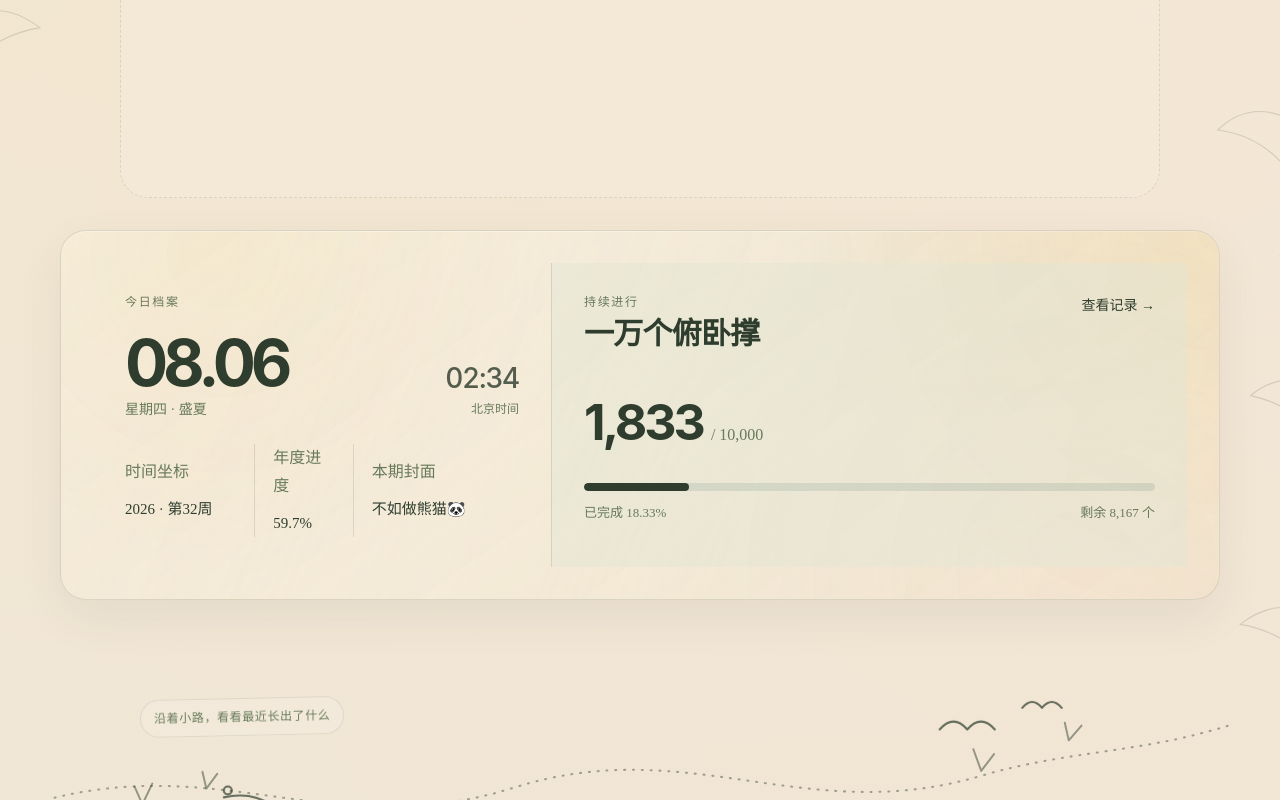
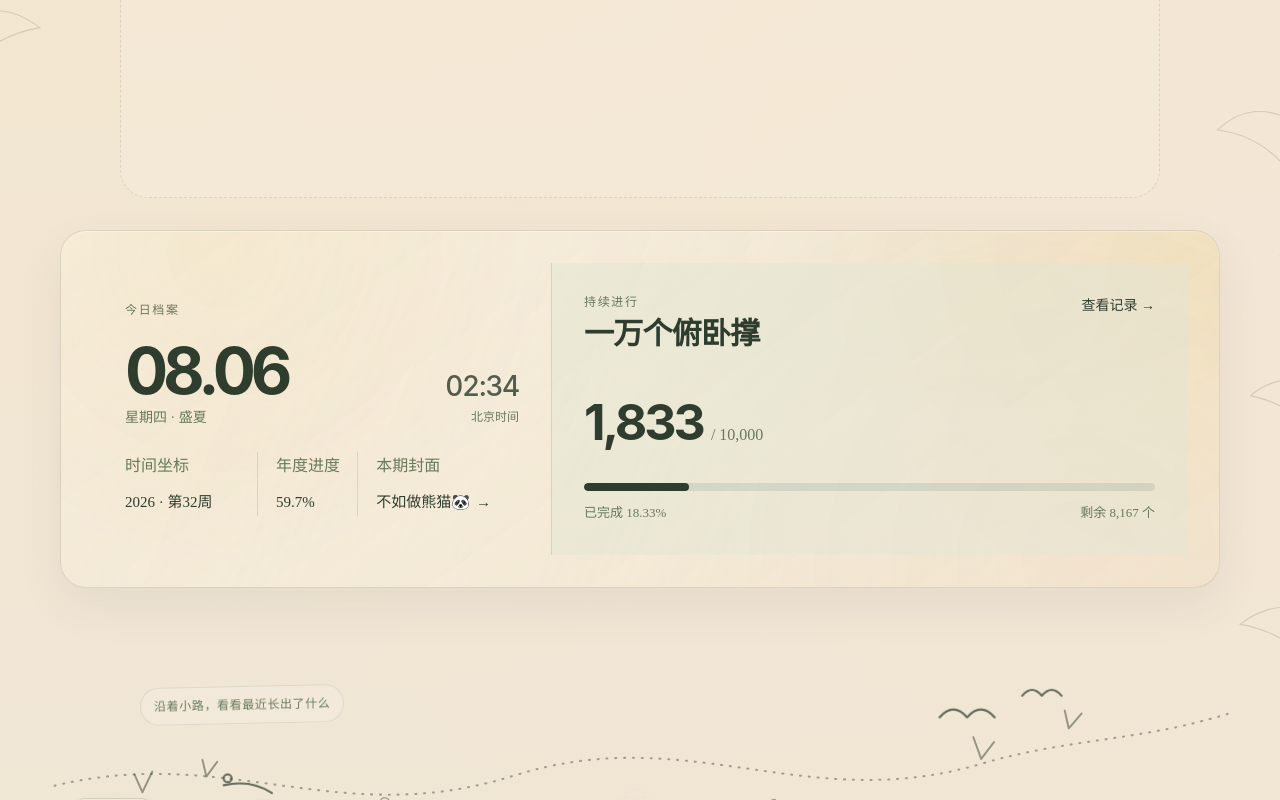
Before and after one commit to BurgCreate/lmn516-v2, a Next.js app: page / in a window 1280 px wide. Shown: the part 1348-2148 px from the top of the page. Built offline with nearby package versions, Linux system fonts and the light colour scheme; no server answers.

Commit message:
feat: improve homepage archive card layout

```diff
--- a/components/home/HeroSection.tsx
+++ b/components/home/HeroSection.tsx
@@ -29,7 +29,10 @@ export default function HeroSection({
       </div>
 
       <aside className="today-card" aria-label="今日档案与持续进行">
-        <TodayArchive featuredTitle={featured?.title ?? "尚未更新"} />
+        <TodayArchive
+          featuredTitle={featured?.title ?? "尚未更新"}
+          featuredSlug={featured?.slug}
+        />
 
         <div className="today-project">
           <div className="today-project-heading">
--- a/components/home/TodayArchive.tsx
+++ b/components/home/TodayArchive.tsx
@@ -1,9 +1,11 @@
 "use client";
 
+import Link from "next/link";
 import { useEffect, useMemo, useState } from "react";
 
 type TodayArchiveProps = {
   featuredTitle: string;
+  featuredSlug?: string;
 };
 
 type ShanghaiTime = {
@@ -50,7 +52,10 @@ function getIsoWeek(year: number, month: string, day: string) {
   return Math.ceil(((date.getTime() - yearStart.getTime()) / 86400000 + 1) / 7);
 }
 
-export default function TodayArchive({ featuredTitle }: TodayArchiveProps) {
+export default function TodayArchive({
+  featuredTitle,
+  featuredSlug,
+}: TodayArchiveProps) {
   const [now, setNow] = useState(() => new Date());
 
   useEffect(() => {
@@ -112,7 +117,18 @@ export default function TodayArchive({ featuredTitle }: TodayArchiveProps) {
 
         <div>
           <dt>本期封面</dt>
-          <dd title={featuredTitle}>{featuredTitle}</dd>
+          <dd title={featuredTitle}>
+            {featuredSlug ? (
+              <Link className="today-featured-link" href={`/posts/${featuredSlug}`}>
+                <span>{featuredTitle}</span>
+                <span className="today-featured-arrow" aria-hidden="true">
+                  →
+                </span>
+              </Link>
+            ) : (
+              featuredTitle
+            )}
+          </dd>
         </div>
       </dl>
     </div>
--- a/styles/03-home.css
+++ b/styles/03-home.css
@@ -2251,3 +2251,54 @@ main#top {
     border-left: 0;
   }
 }
+
+
+/* 今日档案：排版与本期封面链接修正 */
+.today-summary .today-meta {
+  grid-template-columns: minmax(132px, 1.15fr) minmax(96px, 0.9fr) minmax(0, 1.45fr);
+}
+
+.today-summary .today-meta dt {
+  white-space: nowrap;
+}
+
+.today-featured-link {
+  max-width: 100%;
+  display: inline-flex;
+  align-items: center;
+  gap: 6px;
+  color: inherit;
+  text-decoration: none;
+}
+
+.today-featured-link > span:first-child {
+  min-width: 0;
+  overflow: hidden;
+  text-overflow: ellipsis;
+  white-space: nowrap;
+}
+
+.today-featured-arrow {
+  flex: 0 0 auto;
+  transition: transform 0.2s ease;
+}
+
+.today-featured-link:hover {
+  color: var(--accent);
+}
+
+.today-featured-link:hover .today-featured-arrow {
+  transform: translateX(3px);
+}
+
+.today-featured-link:focus-visible {
+  border-radius: 4px;
+  outline: 2px solid var(--accent);
+  outline-offset: 4px;
+}
+
+@media (max-width: 760px) {
+  .today-summary .today-meta {
+    grid-template-columns: repeat(2, minmax(0, 1fr));
+  }
+}
```
